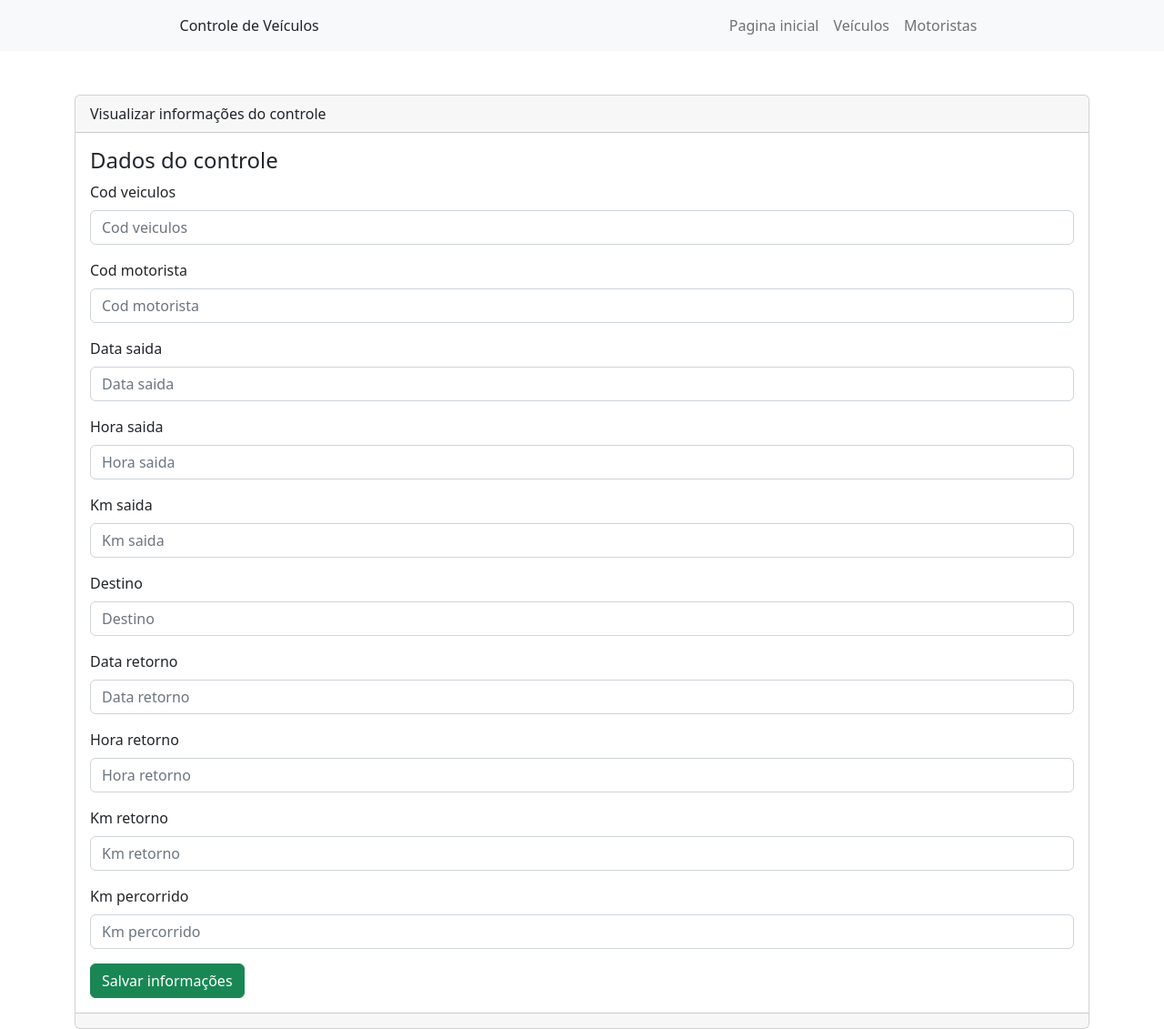
After one commit to MatheusLucca/AG-Sistemas-crudVeiculos, a Django app: template controleDeVeiculos/templates/visualizarControle.html in a window 1280 px wide. The commit adds this page. Shown: the whole page at 91% size. Run offline with Django 4.2, Linux system fonts and the light colour scheme; the template is opened without the code that fills it: values that come from a table or form of the project are taken from there, others are empty.

Commit message:
add view screen

```diff
--- a/controleDeVeiculos/templates/index.html
+++ b/controleDeVeiculos/templates/index.html
@@ -25,7 +25,8 @@
                 <tr>
                     <td scope="row">{{ controle }}</td>
                     <td>
-                        <a name="" id="" class="btn btn-primary me-2" href="#" role="button">Visualizar</a>
+                        <a name="" id="" class="btn btn-primary me-2" href="{% url 'visualizar' controle.id %}"
+                            role="button">Visualizar</a>
                         <a name="" id="" class="btn btn-warning me-2" href="{% url 'editar' controle.id%}"
                             role="button">Editar</a>
                         <a name="" id="" class="btn btn-danger" href="{% url 'excluir' controle.id %}"
--- /dev/null
+++ b/controleDeVeiculos/templates/visualizarControle.html
@@ -0,0 +1,21 @@
+{% extends "base.html"%}
+
+{% block title %} Visualizar Controle{% endblock%}
+
+{% block content %}
+
+<div class="card">
+    <div class="card-header">
+        Visualizar informações do controle
+    </div>
+    <div class="card-body">
+        <h4 class="card-title">Dados do controle</h4>
+        {% include 'baseForm.html' %}
+    </div>
+    <div class="card-footer text-muted">
+
+    </div>
+</div>
+
+
+{% endblock  %}
--- a/controleDeVeiculos/urls.py
+++ b/controleDeVeiculos/urls.py
@@ -6,7 +6,9 @@ urlpatterns = [
     path('controle/cadastro', views.cadastrarControle, name='cadastrarControle'),
     path('veiculos', views.veiculos, name='veiculos'),
     path('motorista', views.motorista, name='motorista'),
-    path('controle/editar', views.editarControle, name='editar'),
+    path('controle/visualizar/<int:id>',
+         views.visualizarControle, name='visualizar'),
+    path('controle/editar/<int:id>', views.editarControle, name='editar'),
     path('controle/excluir/<int:id>', views.excluirControle, name='excluir'),
-    path('controle/editar/<int:id>', views.editarControle, name='editar'),
+
 ]
--- a/controleDeVeiculos/views.py
+++ b/controleDeVeiculos/views.py
@@ -35,6 +35,12 @@ def cadastrarControle(request):
     return render(request, 'criarControle.html')
 
 
+def visualizarControle(request, id):
+    controle = Controle.objects.get(id=id)
+    formulario = ControleForm(request.POST or None, instance=controle)
+    return render(request, 'visualizarControle.html', {'formulario': formulario})
+
+
 def editarControle(request, id):
     controle = Controle.objects.get(id=id)
     formulario = ControleForm(request.POST or None, instance=controle)
```
